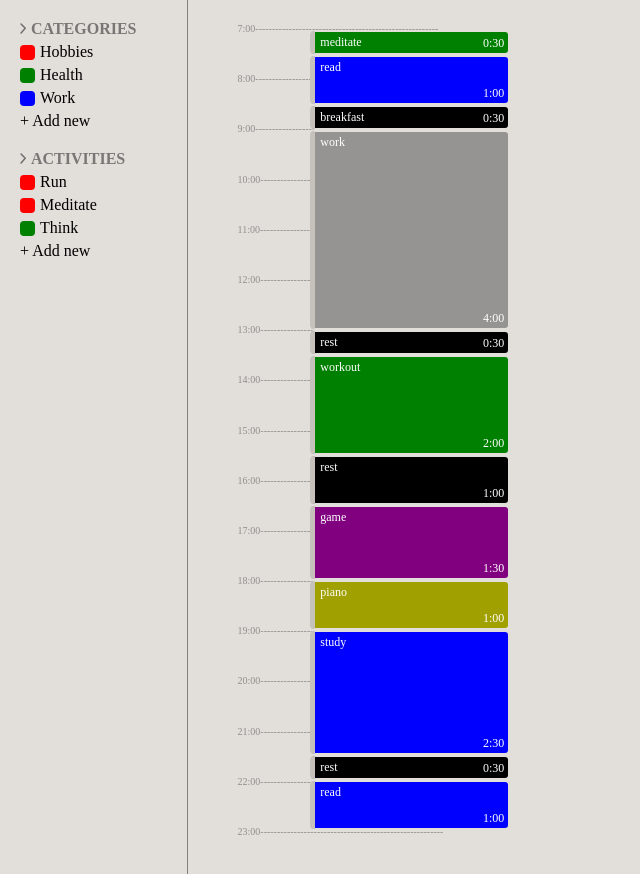
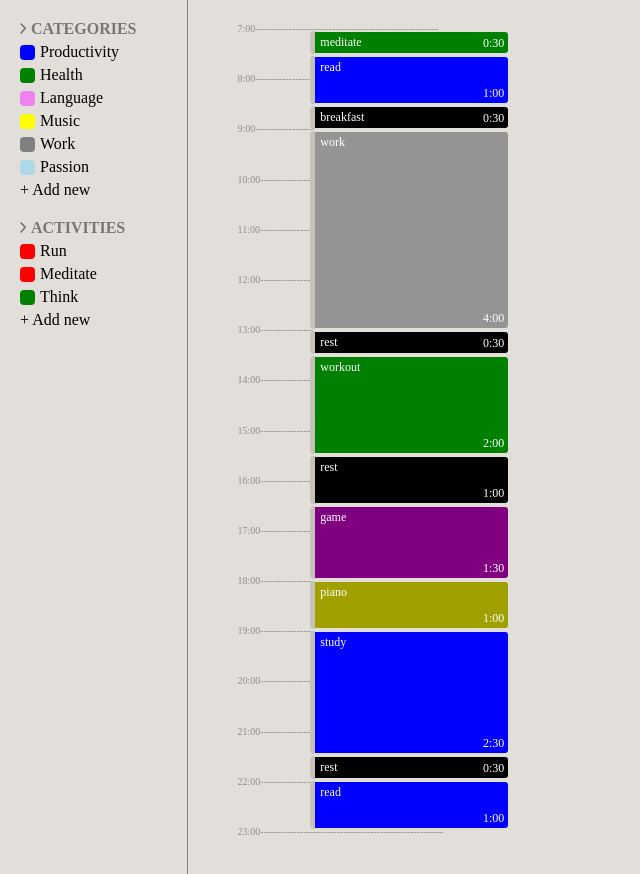
Before and after one commit to oerol/guse, an Angular app: page / in a window 1280 px wide. Shown: the top 874 px of the page, without its empty margins (0-640 px from the left). Built offline with nearby package versions, Linux system fonts and the light colour scheme.

Commit message:
Added more realistic categories + new colors

```diff
--- a/src/app/components/categories/categories.component.scss
+++ b/src/app/components/categories/categories.component.scss
@@ -25,6 +25,18 @@
   }
   &.white {
     background-color: white;
+  }
+  &.violet {
+    background-color: violet;
+  }
+  &.yellow {
+    background-color: yellow;
+  }
+  &.gray {
+    background-color: gray;
+  }
+  &.lightblue {
+    background-color: lightblue;
   }
 }
 
--- a/src/app/components/categories/categories.component.ts
+++ b/src/app/components/categories/categories.component.ts
@@ -15,9 +15,12 @@ export class CategoriesComponent implements OnInit {
   isVisible = true;
 
   CATEGORY_ITEMS = [
-    { color: 'red', name: 'Hobbies' },
+    { color: 'blue', name: 'Productivity' },
     { color: 'green', name: 'Health' },
-    { color: 'blue', name: 'Work' },
+    { color: 'violet', name: 'Language' },
+    { color: 'yellow', name: 'Music' },
+    { color: 'gray', name: 'Work' },
+    { color: 'lightblue', name: 'Passion' },
   ];
 
   handleCategoriesVisibility = () => {
```
